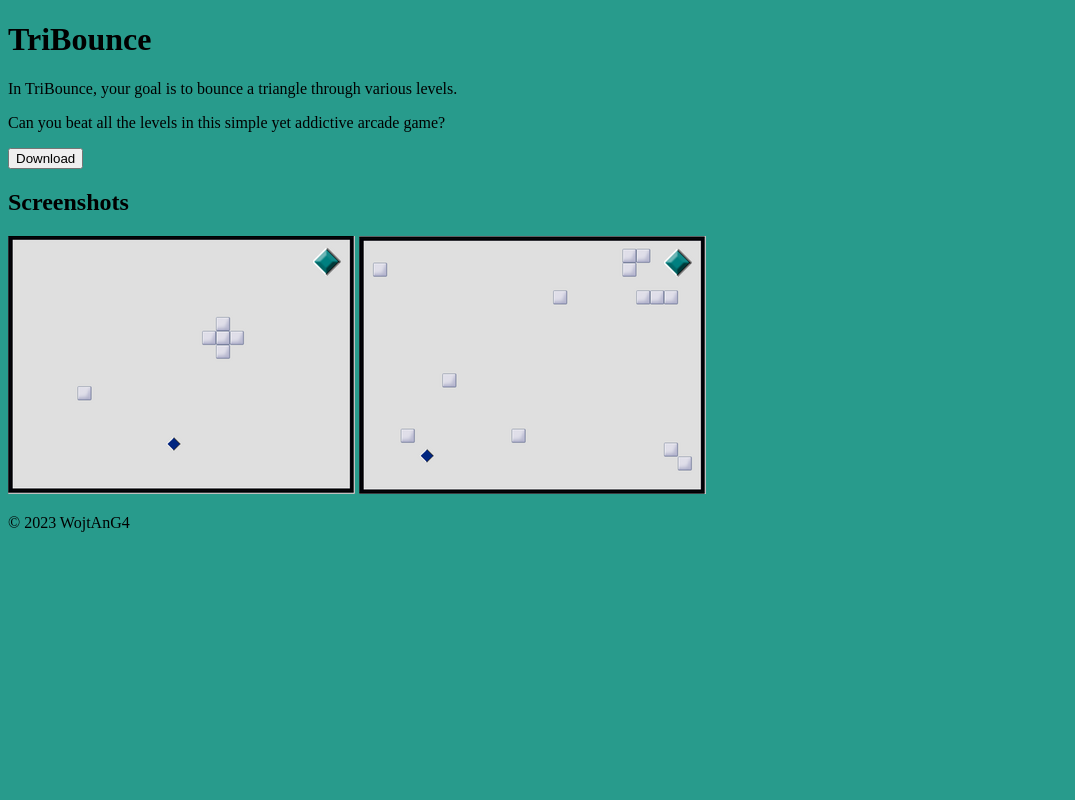
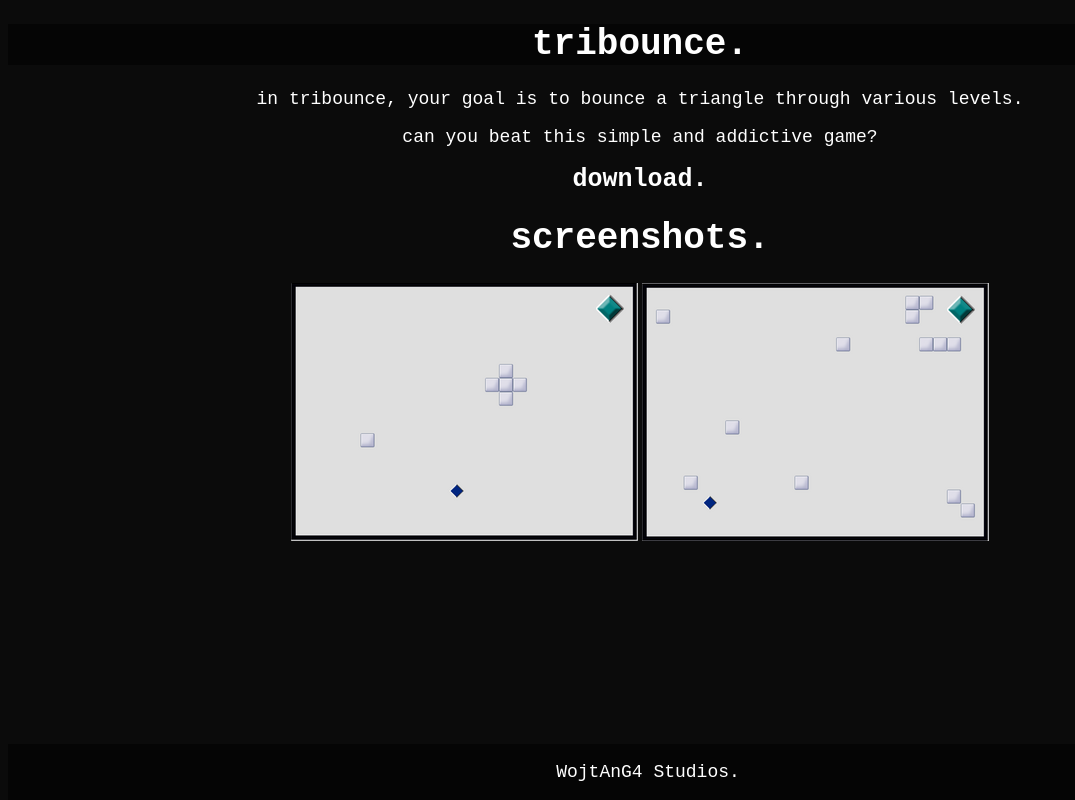
Before and after one commit to WojtAnG4/WojtAnG4.github.io, a plain HTML site: page index.html in a window 1280 px wide. Shown: the whole page, without its empty margins (0-1075 px from the left). Drawn offline with Linux system fonts and the light colour scheme.

Commit message:
Add files via upload

```diff
--- a/index.html
+++ b/index.html
@@ -1,28 +1,32 @@
 <!DOCTYPE html>
 <html>
 <head>
+	<meta charset="utf-8">
+	<meta name="viewport" content="width=device-width, initial-scale=1">
+	<link rel="stylesheet" type="text/css" href="style.css">
 	<title>TriBounce</title>
-	<meta charset="utf-8">
-	<meta name="description" content="Opis Twojej gry">
-	<meta name="keywords" content="Twoja gra, nazwa, pobierz">
-	<link rel="stylesheet" type="text/css" href="style.css">
 </head>
 <body>
 	<header>
-		<h1>TriBounce</h1>
+		<center>
+			<h1>tribounce.</h1>
+		</center>
 	</header>
 	<main>
-		<p>In TriBounce, your goal is to bounce a triangle through various levels.</p>
-		<p>Can you beat all the levels in this simple yet addictive arcade game?</p>
-		<a href="https://www.mediafire.com/file/yehxf6zwto2od2h/TriBounce.exe/file" download>
-		 <button>Download</button>
-		</a>
-		<h2>Screenshots</h2>
-		<img src="screenshot1.png" alt="Zrzut ekranu 1">
-		<img src="screenshot2.png" alt="Zrzut ekranu 2">
+		<center>
+			<p>in tribounce, your goal is to bounce a triangle through various levels.</p>
+			<p>can you beat this simple and addictive game?</p>
+			<a href="https://wojtang4.itch.io/tribounce" download>download.
+			</a>
+			<h1>screenshots.</h1>
+			<img src="screenshot1.png" alt="Zrzut ekranu 1">
+			<img src="screenshot2.png" alt="Zrzut ekranu 2">
+		</center>
 	</main>
 	<footer>
-		<p>&copy; 2023 WojtAnG4</p>
+		<center>
+			<p>WojtAnG4 Studios.</p>
+		</center>
 	</footer>
 </body>
 </html>
--- a/style.css
+++ b/style.css
@@ -1,3 +1,47 @@
+img {
+  user-select: none;
+}
+
+footer {
+  background-color: rgba(0, 0, 0, 0.5);
+  position:absolute;
+  width:100%;
+  bottom:0px;
+}
+
+header {
+  background-color: rgba(0, 0, 0, 0.5);
+  width: 100%;
+  top: 0px;
+}
+
+p {
+  color: rgb(255, 255, 255);
+  font-family: monospace;
+  font-size: 18px;
+  user-select: none;
+}
+
+h1 {
+  color: rgb(255, 255, 255);
+  font-family: monospace;
+  font-size: 36px;
+  user-select: none;
+}
+
+a {
+  color: rgb(255, 255, 255);
+  font-family: monospace;
+  font-size: 25px;
+  font-weight: 600;
+  text-decoration: none;
+  user-select: none;
+}
+
 body {
-  background-color: #289b8c;
+  background-color: rgb(11, 11, 11);
 }
+
+::-webkit-scrollbar {
+  display: none;
+}
```
